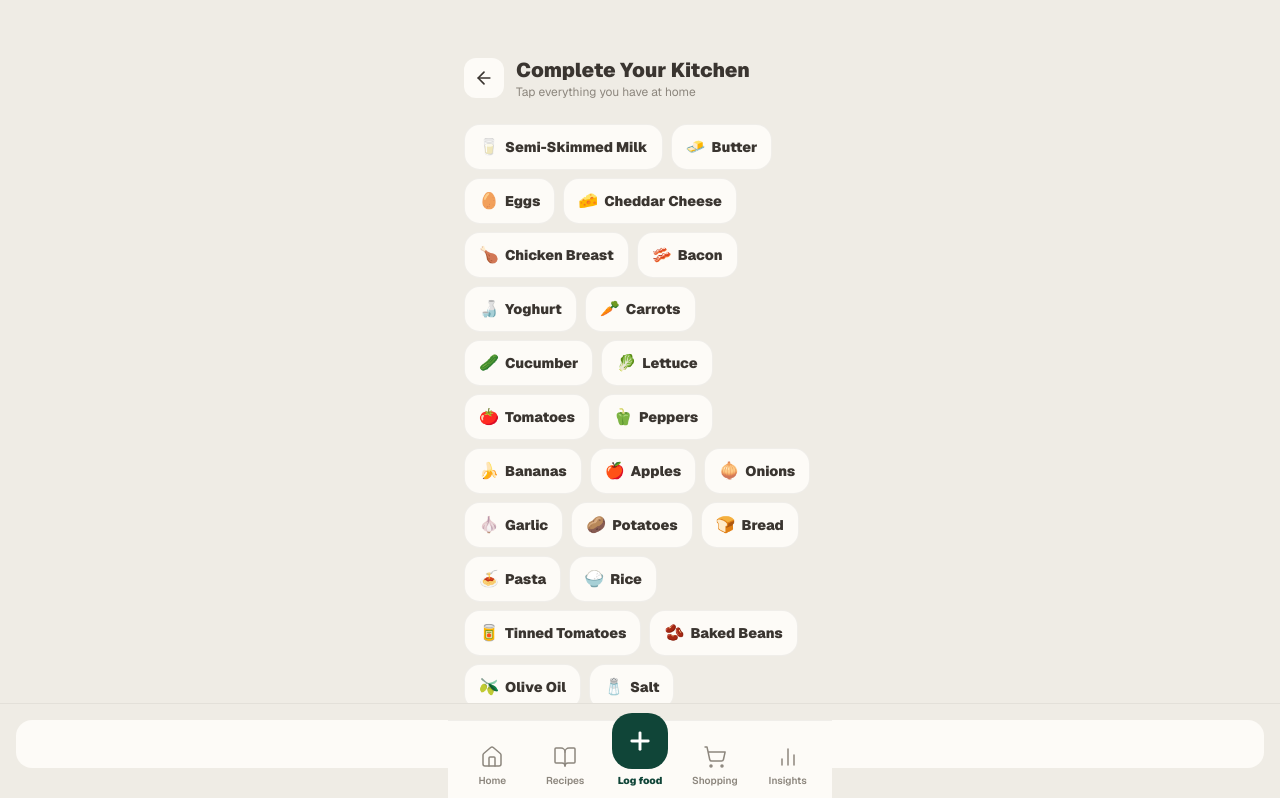
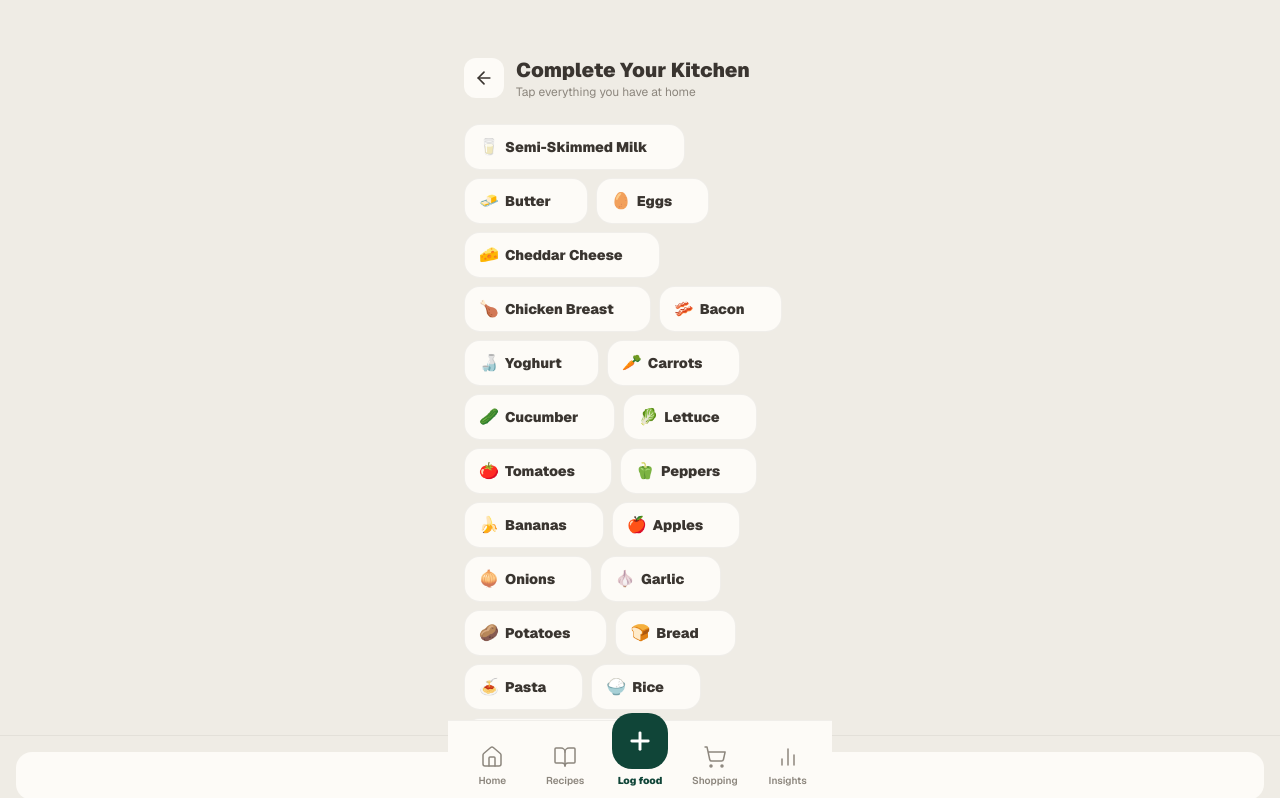
Before and after one commit to samuel-shift/cubby-v2, a Next.js app: page /kitchen-setup in a window 1280 px wide. Shown: the top 798 px of the page. Built offline with nearby package versions, Linux system fonts and the light colour scheme.

Commit message:
fix: prevent layout shift on item select, fix button hidden by nav bar

```diff
--- a/src/components/kitchen-setup/KitchenSetupClient.tsx
+++ b/src/components/kitchen-setup/KitchenSetupClient.tsx
@@ -8,10 +8,6 @@ import { useRouter } from "next/navigation";
 
 /**
  * KitchenSetupClient — "Complete Your Kitchen" one-time challenge
- *
- * Shows the same product grid as onboarding Quick Stock but as a standalone
- * page accessible from the Challenges section. Users tap products they have,
- * then submit to bulk-add them to inventory and mark the challenge complete.
  */
 
 export function KitchenSetupClient() {
@@ -36,7 +32,6 @@ export function KitchenSetupClient() {
     try {
       const items = Array.from(selected).map((i) => QUICK_STOCK_ITEMS[i]);
 
-      // Bulk-add items to inventory
       await Promise.allSettled(
         items.map((item) =>
           fetch("/api/inventory", {
@@ -53,7 +48,6 @@ export function KitchenSetupClient() {
         )
       );
 
-      // Mark kitchen setup challenge as complete
       try {
         await fetch("/api/kitchen-setup", {
           method: "POST",
@@ -93,7 +87,7 @@ export function KitchenSetupClient() {
   }
 
   return (
-    <div className="min-h-screen bg-cubby-stone pb-32">
+    <div className="min-h-screen bg-cubby-stone">
       {/* Header */}
       <div className="px-4 pt-14 pb-3 sticky top-0 z-10 bg-cubby-stone">
         <div className="flex items-center gap-3 mb-3">
@@ -110,8 +104,8 @@ export function KitchenSetupClient() {
         </div>
       </div>
 
-      {/* Product grid */}
-      <div className="px-4">
+      {/* Product grid — pb-40 ensures content scrolls clear of the fixed bottom bar */}
+      <div className="px-4 pb-40">
         <div className="flex flex-wrap gap-2">
           {QUICK_STOCK_ITEMS.map((item, i) => {
             const isSelected = selected.has(i);
@@ -120,7 +114,7 @@ export function KitchenSetupClient() {
                 key={item.name}
                 onClick={() => toggle(i)}
                 className={cn(
-                  "flex items-center gap-1.5 px-3.5 py-2.5 rounded-2xl text-sm font-black transition-all active:scale-95",
+                  "flex items-center gap-1.5 px-3.5 py-2.5 rounded-2xl text-sm font-black transition-colors active:scale-95",
                   isSelected
                     ? "bg-cubby-green text-white shadow-sm"
                     : "bg-cubby-cream text-cubby-charcoal border border-black/5"
@@ -128,15 +122,18 @@ export function KitchenSetupClient() {
               >
                 <span className="text-base">{item.emoji}</span>
                 <span>{item.name}</span>
-                {isSelected && <Check className="w-3.5 h-3.5 ml-0.5" strokeWidth={3} />}
+                {/* Fixed-size container prevents layout shift when check appears */}
+                <span className="w-3.5 h-3.5 ml-0.5 flex-shrink-0">
+                  {isSelected && <Check className="w-3.5 h-3.5" strokeWidth={3} />}
+                </span>
               </button>
             );
           })}
         </div>
       </div>
 
-      {/* Fixed bottom bar */}
-      <div className="fixed bottom-0 left-0 right-0 bg-cubby-stone border-t border-black/5 px-4 py-4 pb-8">
+      {/* Fixed bottom bar — safe-area-inset clears iOS home indicator */}
+      <div className="fixed bottom-0 left-0 right-0 bg-cubby-stone border-t border-black/5 px-4 pt-4 pb-[env(safe-area-inset-bottom,24px)]">
         {selected.size > 0 && (
           <p className="text-center text-sm font-black text-cubby-green mb-3">
             {selected.size} item{selected.size !== 1 ? "s" : ""} selected
```
